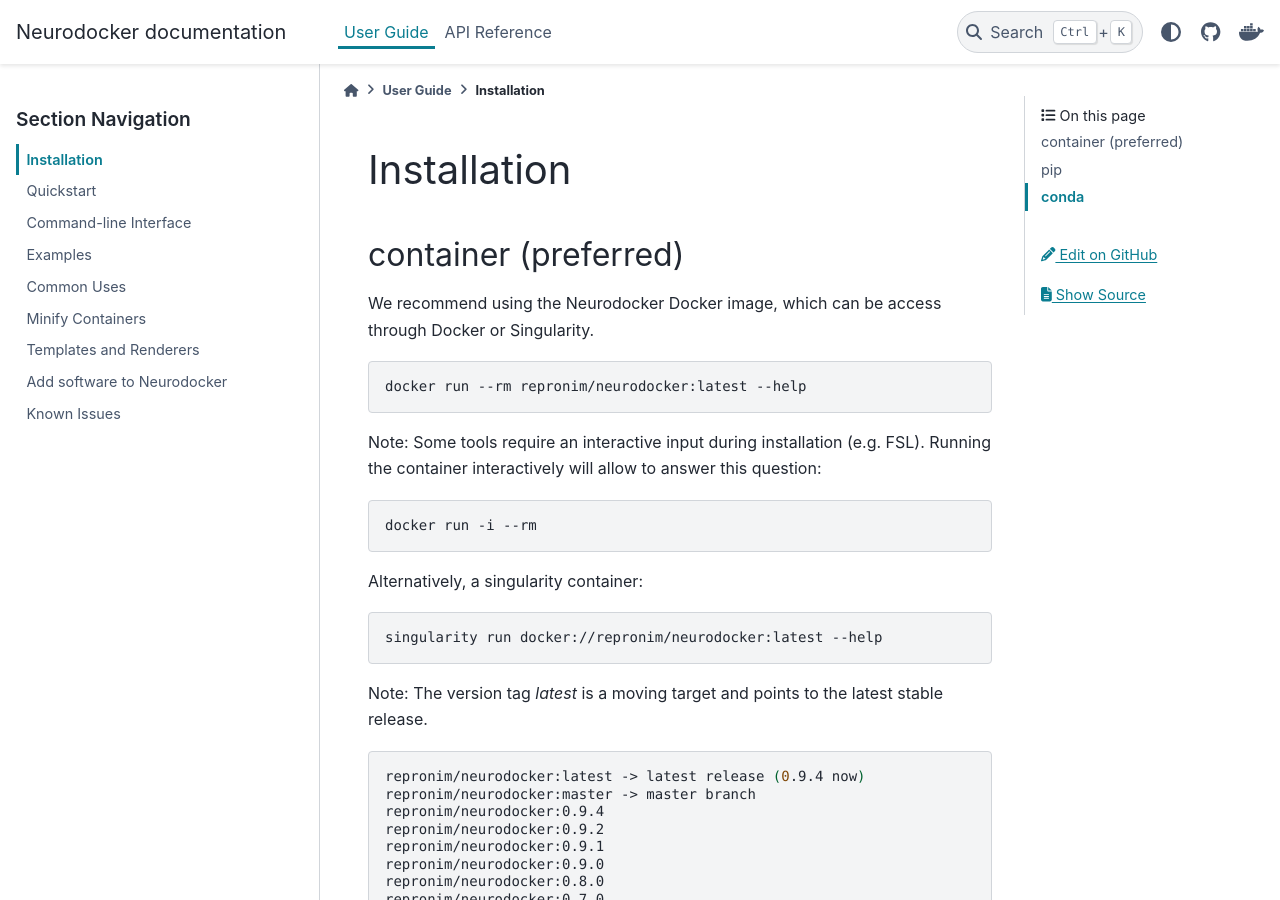
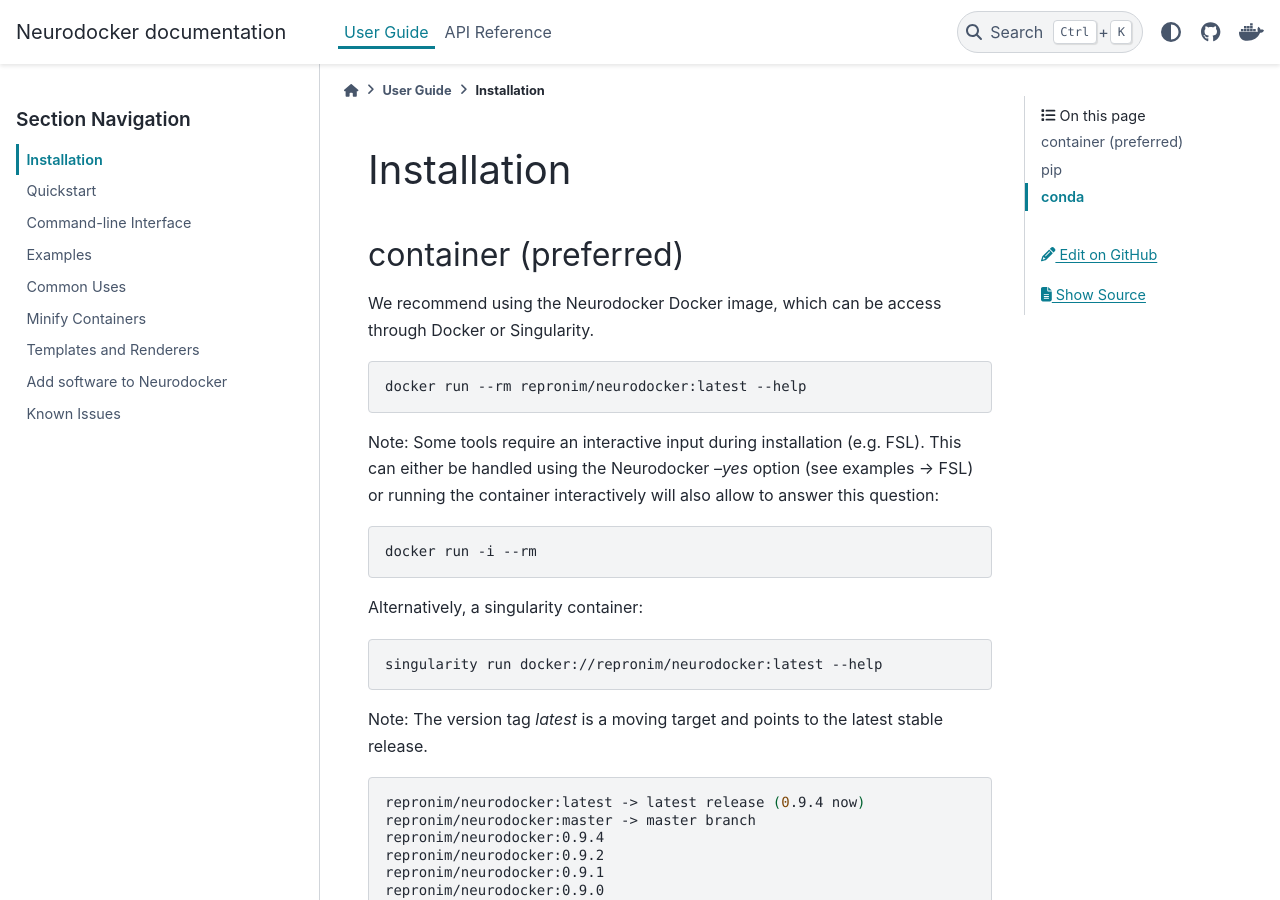
Before and after one commit to ReproNim/neurodocker, a Sphinx documentation site: the page built from docs/user_guide/installation.rst, in a window 1280 px wide and 900 px high. Built offline with Sphinx 7.4.7 and the PyData theme 0.15.4, drawn with Linux system fonts in a browser that asks for light colours.

Commit message:
Update installation.rst
Mention --yes option here as well and refer to examples

```diff
--- a/docs/user_guide/installation.rst
+++ b/docs/user_guide/installation.rst
@@ -11,7 +11,7 @@
 
     docker run --rm repronim/neurodocker:latest --help
 
-Note: Some tools require an interactive input during installation (e.g. FSL). Running the container interactively will allow to answer this question:
+Note: Some tools require an interactive input during installation (e.g. FSL). This can either be handled using the Neurodocker `--yes` option (see examples -> FSL) or running the container interactively will also allow to answer this question:
 
 .. code-block:: bash
 
```
